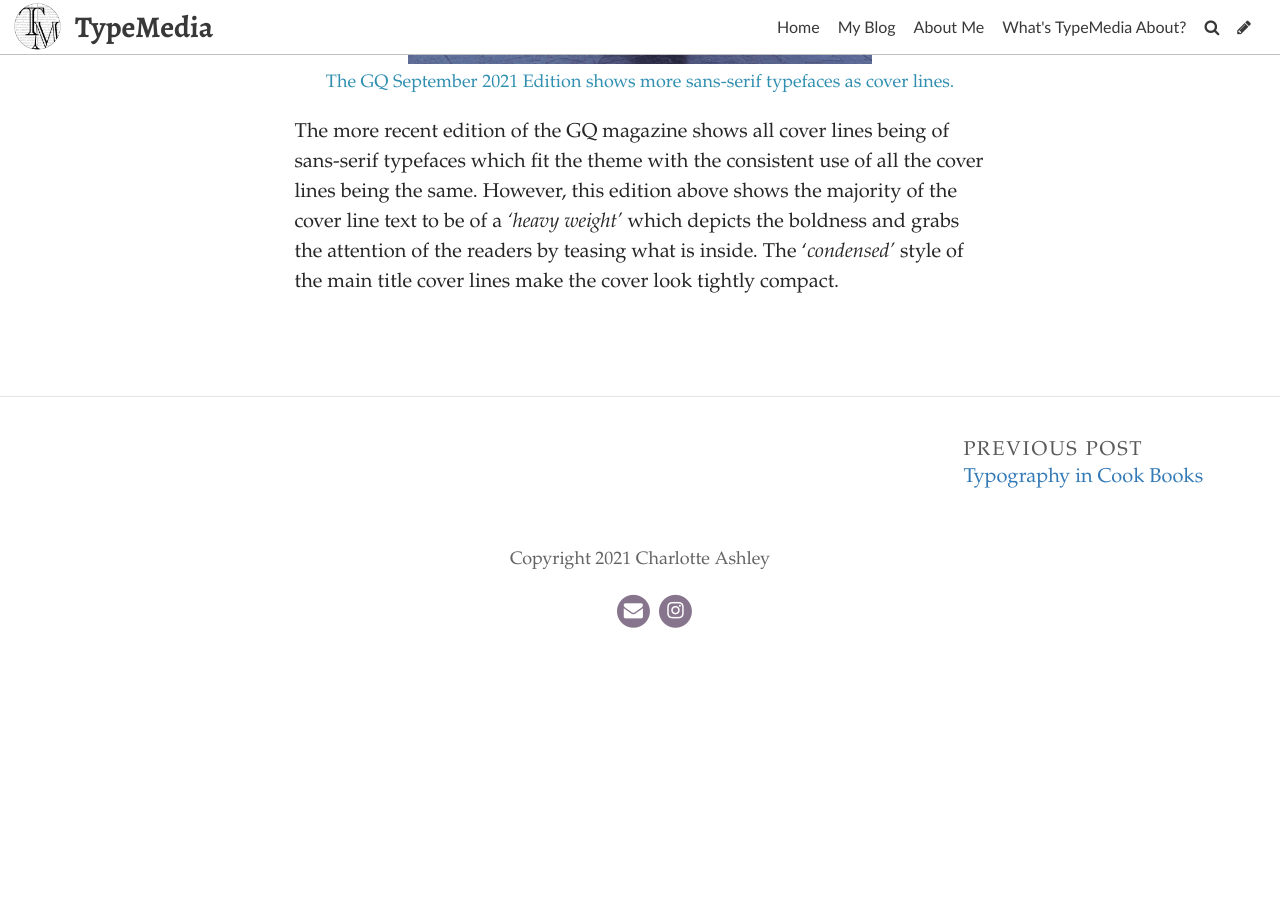
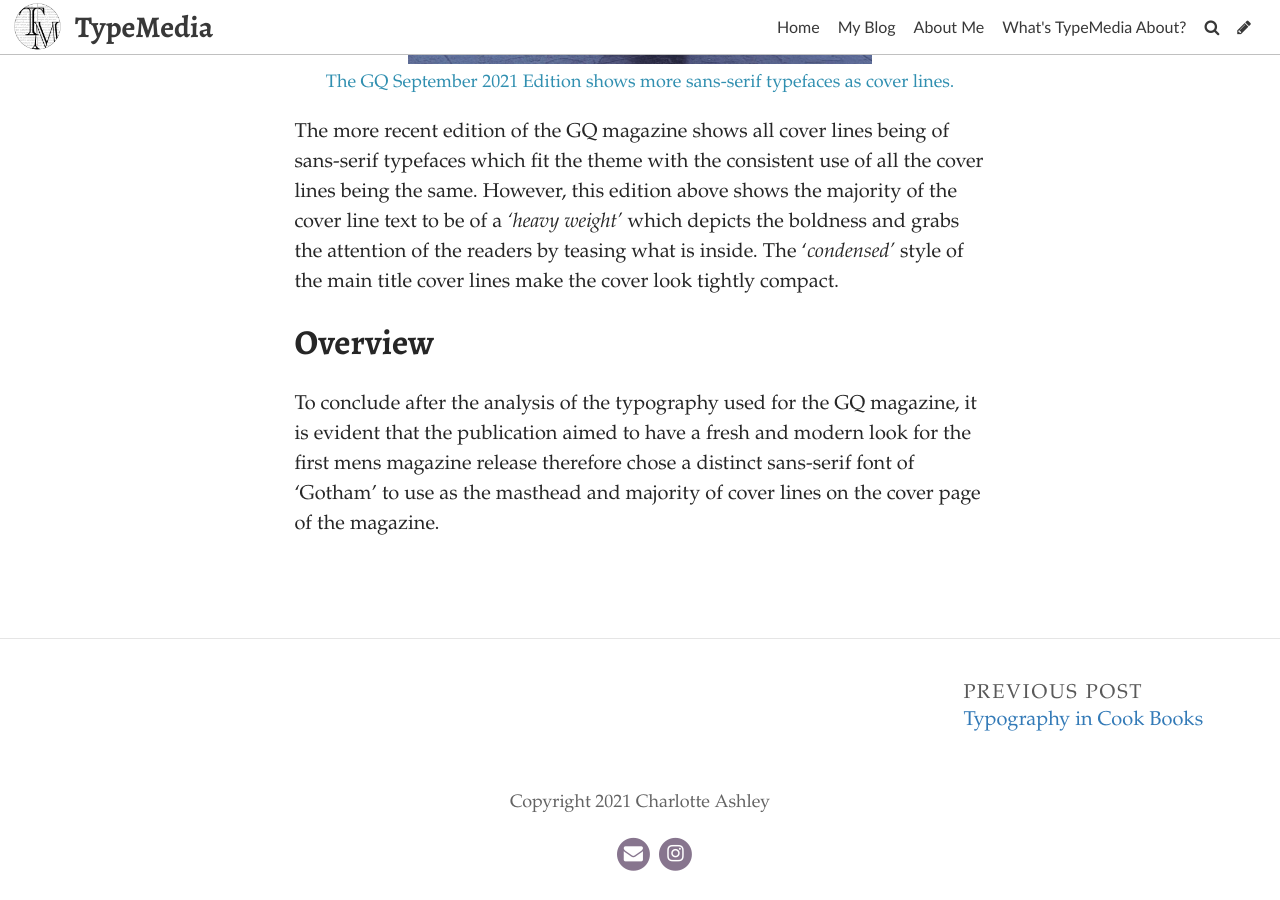
Before and after one commit to charlotteaashley/typo-design-template, a Jekyll site: the page built from _posts/2021-11-18-the-analysis-of-gq-typography.md, in a window 1280 px wide and 900 px high, scrolled down 3398 px. Built offline with Jekyll 4.4.1, drawn with Linux system fonts in a browser that asks for light colours; some web fonts are replaced; before the commit the page ends 4056 px from its top, so only the background shows below that; some of the changed text lies outside the part shown.

Commit message:
Update Post “2021-11-18-the-analysis-of-gq-typography”

```diff
--- a/_posts/2021-11-18-the-analysis-of-gq-typography.md
+++ b/_posts/2021-11-18-the-analysis-of-gq-typography.md
@@ -1,6 +1,6 @@
 ---
 layout: post
-title: The Analysis of GQ Typography
+title: The Analysis of GQ Magazine Typography
 date: 2021-11-18T14:13:58.109Z
 image: ../uploads/screenshot-2021-11-18-at-14.21.02.png
 title_color: "#ffffff"
@@ -39,3 +39,7 @@
 ![The GQ September 2021 Edition shows more sans-serif typefaces as cover lines. ](../uploads/weeknd-gq.jpeg)
 
 The more recent edition of the GQ magazine shows all cover lines being of sans-serif typefaces which fit the theme with the consistent use of all the cover lines being the same. However, this edition above shows the majority of the cover line text to be of a *'heavy weight'* which depicts the boldness and grabs the attention of the readers by teasing what is inside. The '*condensed'* style of the main title cover lines make the cover look tightly compact.
+
+## Overview
+
+To conclude after the analysis of the typography used for the GQ magazine, it is evident that the publication aimed to have a fresh and modern look for the first mens magazine release therefore chose a distinct sans-serif font of 'Gotham' to use as the masthead and majority of cover lines on the cover page of the magazine.
```
